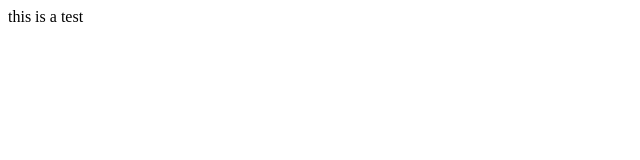
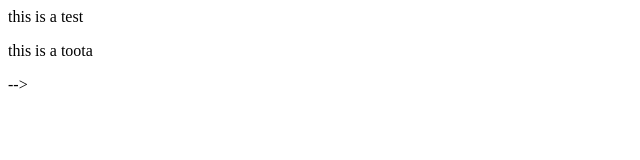
Before and after one commit to faiqkhan13000-dotcom/localrepo, a plain HTML site: page index.html in a window 1280 px wide. Shown: the full height of the page, 0-640 px from the left. Drawn offline with Linux system fonts and the light colour scheme.

Commit message:
Add a paragraph

```diff
--- a/index.html
+++ b/index.html
@@ -1,3 +1,4 @@
 <p>this is a test
 
 </p>
+<p> this is a toota</p> -->
```
